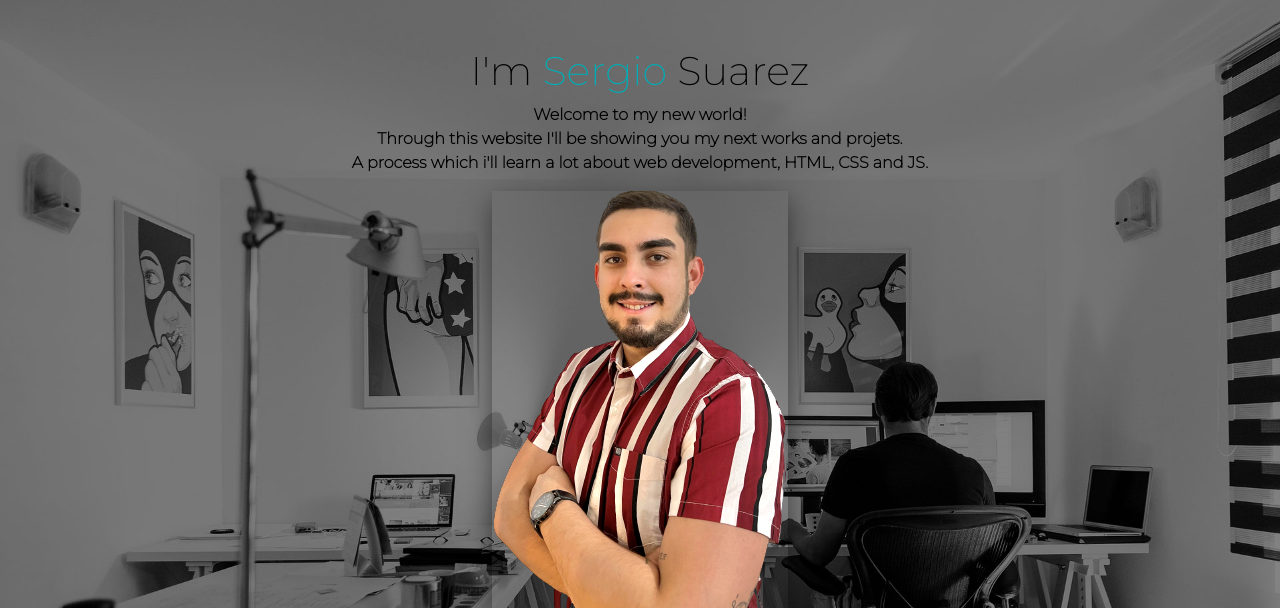
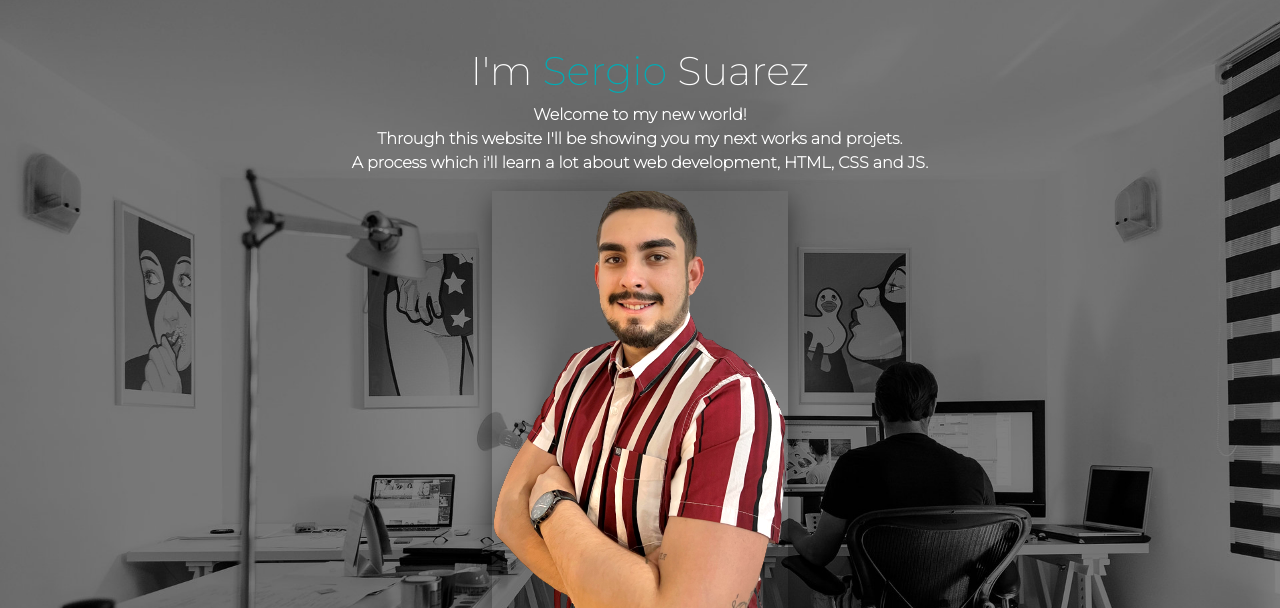
Before and after one commit to TrellixVulnTeam/sergio-web-sass1-2_9HGF, a website: page index.html in a window 1280 px wide. Shown: the part 192-800 px from the top of the page. Drawn offline with nearby package versions, Linux system fonts and the light colour scheme.

Commit message:
modificaciones main al text

```diff
--- a/scss/style.scss
+++ b/scss/style.scss
@@ -84,7 +84,7 @@ main{
 
     h1 {
         text-align: center;
-        color: #000;
+        color: #fff;
         font-size: 2.5em;
 
         span{
@@ -95,7 +95,7 @@ main{
     p{
         font-size: 1.5rem;
         text-align: center;
-        color: #000;
+        color: #fff;
         font-size: 16px;
 
     }
```
Also changed, not shown: css/style.css.
